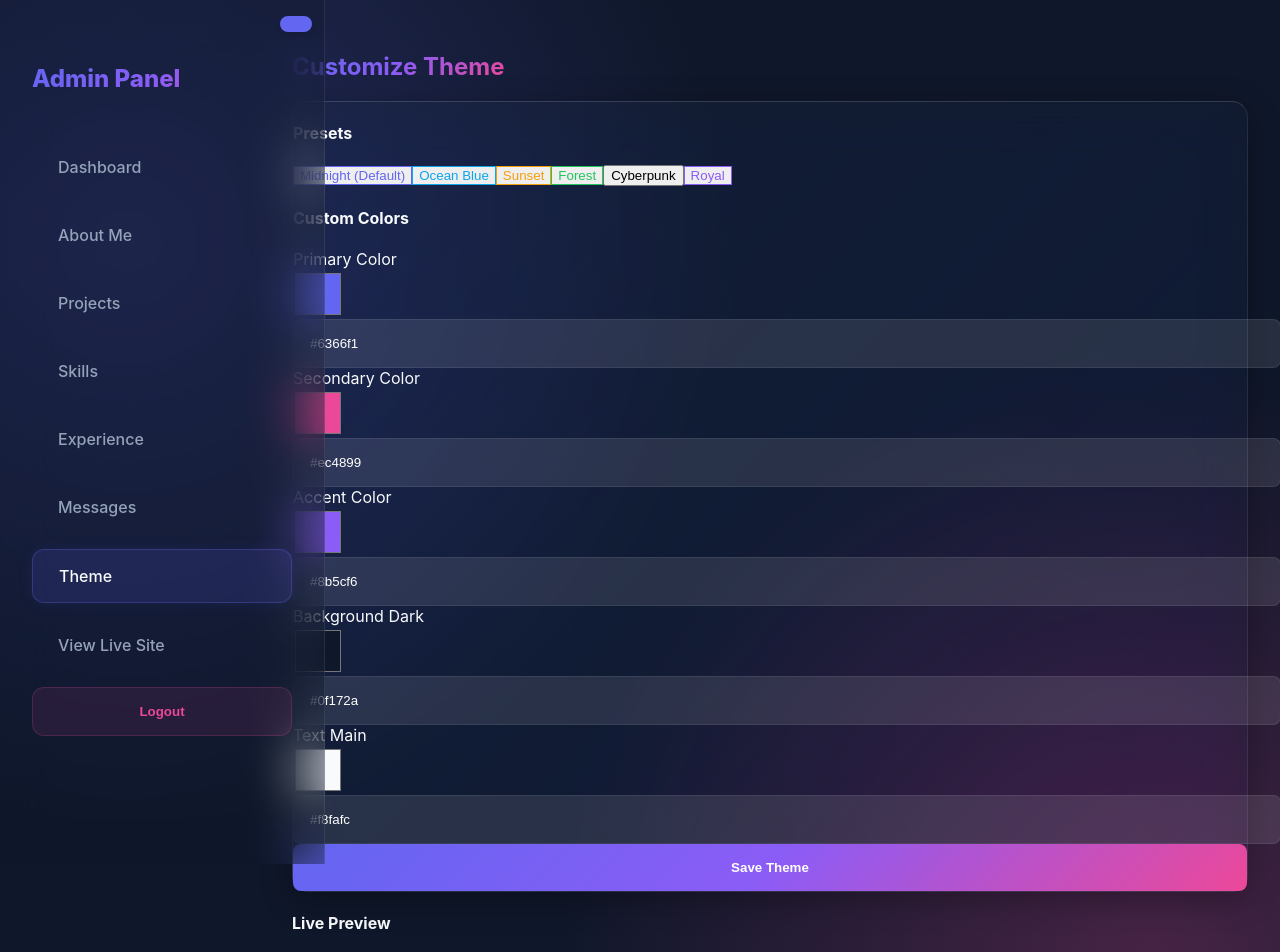
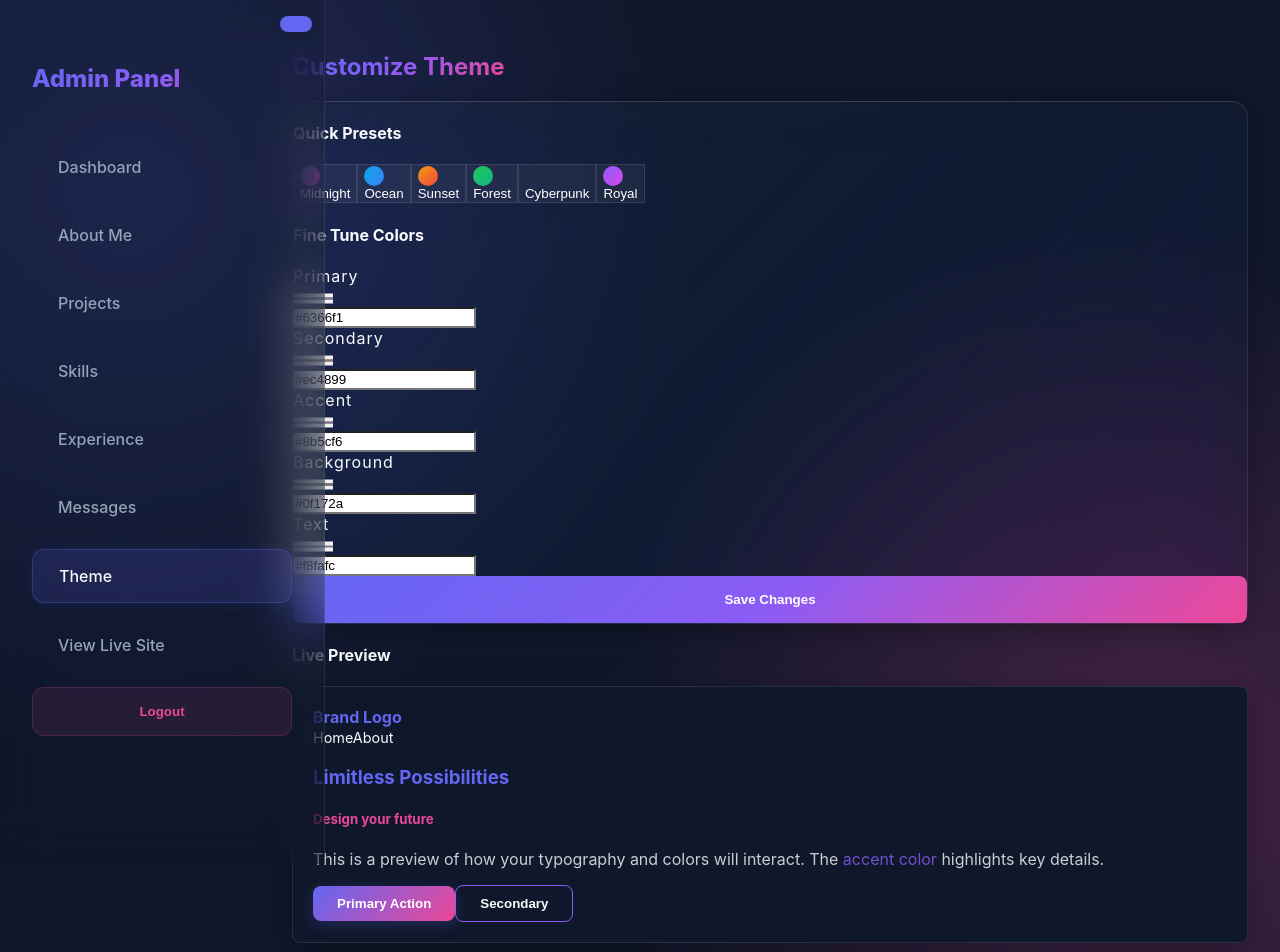
Before and after one commit to nikhitha211203/nikhitha-portfolio-app, a React (Create React App) app in the folder admin/: page /theme in a window 1280 px wide. Shown: the top 952 px of the page. Built offline with nearby package versions, Linux system fonts and the light colour scheme; no server answers; sample sign-in values are in the browser's storage.

Commit message:
feat: Introduce theme management UI and establish core server infrastructure.

```diff
--- a/admin/src/pages/ThemeManager.js
+++ b/admin/src/pages/ThemeManager.js
@@ -91,79 +91,108 @@ const ThemeManager = () => {
             <div className="row">
                 <div className="col-lg-6">
                     <div className="glass-card p-4 mb-4">
-                        <h4 className="text-muted mb-3">Presets</h4>
-                        <div className="d-flex flex-wrap gap-2 mb-4">
+                        <h4 className="text-muted mb-3">Quick Presets</h4>
+                        <div className="d-grid gap-2 mb-4" style={{ gridTemplateColumns: 'repeat(auto-fill, minmax(120px, 1fr))' }}>
                             {presets.map((p, i) => (
                                 <button
                                     key={i}
-                                    className="btn btn-outline-light btn-sm"
+                                    className="btn btn-sm text-start p-2 position-relative overflow-hidden"
                                     onClick={() => applyPreset(p)}
-                                    style={{ border: `1px solid ${p.primary}`, color: p.primary }}
+                                    style={{
+                                        border: '1px solid rgba(255,255,255,0.1)',
+                                        background: 'rgba(255,255,255,0.05)',
+                                        color: 'white'
+                                    }}
                                 >
-                                    {p.name}
+                                    <div className="d-flex align-items-center gap-2">
+                                        <div style={{ width: '20px', height: '20px', borderRadius: '50%', background: `linear-gradient(135deg, ${p.primary}, ${p.secondary})` }}></div>
+                                        <span>{p.name.split(' ')[0]}</span>
+                                    </div>
                                 </button>
                             ))}
                         </div>
 
-                        <h4 className="text-muted mb-3">Custom Colors</h4>
+                        <h4 className="text-muted mb-3">Fine Tune Colors</h4>
                         <form onSubmit={handleSubmit}>
-                            <div className="form-group mb-3">
-                                <label className="text-muted mb-2">Primary Color</label>
-                                <div className="d-flex align-items-center gap-3">
-                                    <input type="color" name="primary" value={theme.primary} onChange={handleChange} style={{ width: '50px', height: '50px', padding: '0', border: 'none', background: 'none' }} />
-                                    <input className="login-input" type="text" name="primary" value={theme.primary} onChange={handleChange} />
+                            {[
+                                { label: 'Primary', name: 'primary' },
+                                { label: 'Secondary', name: 'secondary' },
+                                { label: 'Accent', name: 'accent' },
+                                { label: 'Background', name: 'bgDark' },
+                                { label: 'Text', name: 'textMain' }
+                            ].map((field) => (
+                                <div className="form-group mb-3" key={field.name}>
+                                    <label className="text-muted mb-1 text-uppercase small" style={{ letterSpacing: '1px' }}>{field.label}</label>
+                                    <div className="input-group">
+                                        <div className="input-group-text p-0 border-0" style={{ width: '40px', overflow: 'hidden', background: 'none' }}>
+                                            <input
+                                                type="color"
+                                                name={field.name}
+                                                value={theme[field.name]}
+                                                onChange={handleChange}
+                                                style={{ width: '150%', height: '150%', transform: 'translate(-25%, -25%)', cursor: 'pointer', border: 'none', padding: 0 }}
+                                            />
+                                        </div>
+                                        <input
+                                            className="form-control bg-transparent text-white border-secondary"
+                                            type="text"
+                                            name={field.name}
+                                            value={theme[field.name]}
+                                            onChange={handleChange}
+                                            style={{ borderLeft: 'none' }}
+                                        />
                                     </div>
                                 </div>
-                            <div className="form-group mb-3">
-                                <label className="text-muted mb-2">Secondary Color</label>
-                                <div className="d-flex align-items-center gap-3">
-                                    <input type="color" name="secondary" value={theme.secondary} onChange={handleChange} style={{ width: '50px', height: '50px', padding: '0', border: 'none', background: 'none' }} />
-                                    <input className="login-input" type="text" name="secondary" value={theme.secondary} onChange={handleChange} />
-                                </div>
-                            </div>
-                            <div className="form-group mb-3">
-                                <label className="text-muted mb-2">Accent Color</label>
-                                <div className="d-flex align-items-center gap-3">
-                                    <input type="color" name="accent" value={theme.accent} onChange={handleChange} style={{ width: '50px', height: '50px', padding: '0', border: 'none', background: 'none' }} />
-                                    <input className="login-input" type="text" name="accent" value={theme.accent} onChange={handleChange} />
-                                </div>
-                            </div>
-                            <div className="form-group mb-3">
-                                <label className="text-muted mb-2">Background Dark</label>
-                                <div className="d-flex align-items-center gap-3">
-                                    <input type="color" name="bgDark" value={theme.bgDark} onChange={handleChange} style={{ width: '50px', height: '50px', padding: '0', border: 'none', background: 'none' }} />
-                                    <input className="login-input" type="text" name="bgDark" value={theme.bgDark} onChange={handleChange} />
-                                </div>
-                            </div>
-                            <div className="form-group mb-4">
-                                <label className="text-muted mb-2">Text Main</label>
-                                <div className="d-flex align-items-center gap-3">
-                                    <input type="color" name="textMain" value={theme.textMain} onChange={handleChange} style={{ width: '50px', height: '50px', padding: '0', border: 'none', background: 'none' }} />
-                                    <input className="login-input" type="text" name="textMain" value={theme.textMain} onChange={handleChange} />
-                                </div>
-                            </div>
+                            ))}
 
-                            <button type="submit" className="login-btn">Save Theme</button>
+                            <button type="submit" className="login-btn mt-3">
+                                <i className="bi bi-check-circle me-2"></i> Save Changes
+                            </button>
                         </form>
                     </div>
                 </div>
 
                 <div className="col-lg-6">
                     <h4 className="text-muted mb-3">Live Preview</h4>
-                    <div style={previewStyle}>
-                        <h3 style={{ color: theme.primary }}>Primary Heading</h3>
-                        <h4 style={{ color: theme.secondary }}>Secondary Subheading</h4>
-                        <p>This is how your text will look on the background.</p>
+                    <div style={previewStyle} className="glass-card">
+                        <div className="d-flex justify-content-between align-items-center mb-4 border-bottom pb-3" style={{ borderColor: 'rgba(255,255,255,0.1)' }}>
+                            <span style={{ color: theme.primary, fontWeight: 'bold' }}>Brand Logo</span>
+                            <div className="d-flex gap-3">
+                                <span className="text-muted" style={{ fontSize: '0.9rem' }}>Home</span>
+                                <span className="text-muted" style={{ fontSize: '0.9rem' }}>About</span>
+                            </div>
+                        </div>
+
+                        <h3 style={{ color: theme.primary }} className="mb-2">Limitless Possibilities</h3>
+                        <h5 style={{ color: theme.secondary }} className="mb-3">Design your future</h5>
+                        <p style={{ color: theme.textMain, opacity: 0.8 }} className="mb-4">
+                            This is a preview of how your typography and colors will interact.
+                            The <span style={{ color: theme.accent }}>accent color</span> highlights key details.
+                        </p>
+
+                        <div className="d-flex gap-3">
                             <button style={{
-                            background: `linear-gradient(135deg, ${theme.primary} 0%, ${theme.accent} 50%, ${theme.secondary} 100%)`,
+                                background: `linear-gradient(135deg, ${theme.primary} 0%, ${theme.secondary} 100%)`,
                                 color: 'white',
-                            padding: '10px 20px',
+                                padding: '10px 24px',
                                 border: 'none',
                                 borderRadius: '8px',
-                            fontWeight: 'bold'
+                                fontWeight: '600',
+                                boxShadow: `0 4px 15px ${theme.primary}40`
                             }}>
-                            Gradient Button
+                                Primary Action
                             </button>
+                            <button style={{
+                                background: 'transparent',
+                                color: theme.textMain,
+                                padding: '10px 24px',
+                                border: `1px solid ${theme.accent}`,
+                                borderRadius: '8px',
+                                fontWeight: '600'
+                            }}>
+                                Secondary
+                            </button>
+                        </div>
                     </div>
                 </div>
             </div>
```
Also changed, not shown: 1 other file (tests, documents, lock files or other folders). Lines whose indentation alone changed are shown as unchanged.
